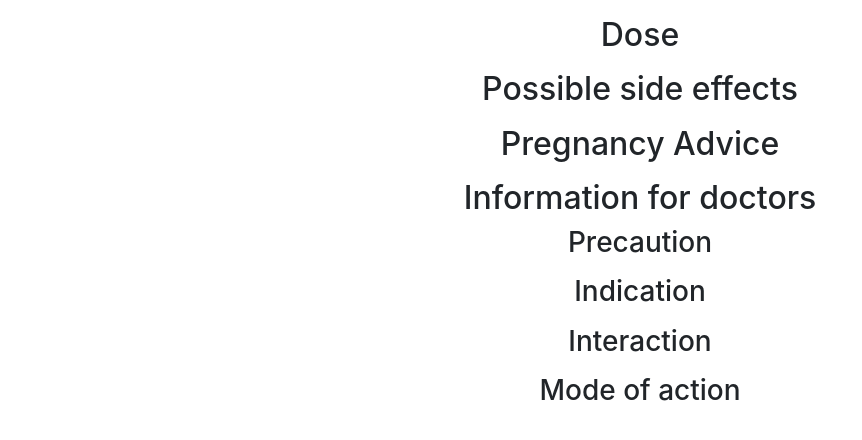
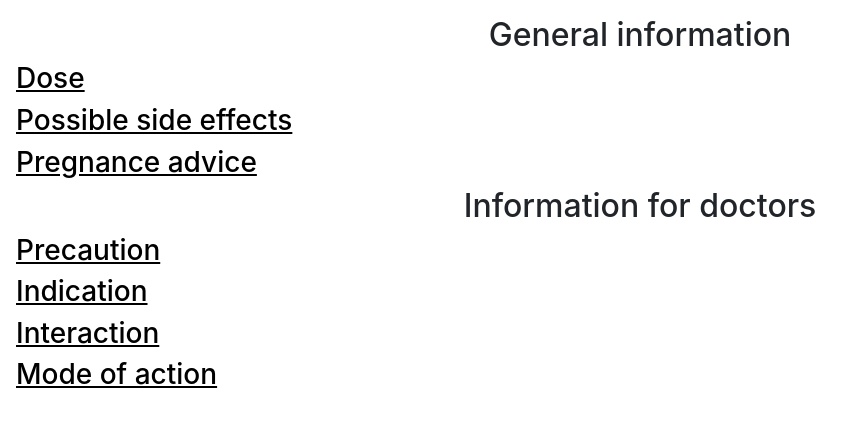
Before and after one commit to ProffD-17/Online-pharmacy, a Flask app: template templates/medicine_info.html in a window 1280 px wide. Shown: the top 440 px of the page, without its empty margins (0-862 px from the left). Run offline with Flask 3, Linux system fonts and the light colour scheme; the template is opened without the code that fills it, so the values that code supplies are empty; some libraries are stand-ins or nearby versions.

Commit message:
added collapsing sections to medicine info

```diff
--- a/static/styles.css
+++ b/static/styles.css
@@ -7,3 +7,11 @@
 .flex-center .btn {
     margin: 0 5px;
 }
+
+.underlined {
+    text-decoration: underline;
+}
+
+.black-text {
+    color: black;
+}
--- a/templates/medicine_info.html
+++ b/templates/medicine_info.html
@@ -1,26 +1,75 @@
 {% extends 'layout.html' %}
 {% block body %}
 
-    <div class="text-center m-3">
+    <div class="m-3">
+        <h1 class="text-center">{{ medicine_info['generic_name'] }}</h1>
         <section>
-            <h1>{{ medicine_info['generic_name'] }}</h1>
-            <h2>Dose</h2>
+            <h2 class="text-center">General information</h2>
+            <h3>
+                <a class="underlined black-text black-text" data-toggle="collapse" href="#dose-info" role="button" aria-expanded="false" aria-controls="collapseExample">
+                    Dose
+                </a>
+            </h3>
+            <div class="collapse" id="dose-info">
                 <p>{{ medicine_info['dose'] }}</p>
-            <h2>Possible side effects</h2>
+            </div>
+
+            <h3>
+                <a class="underlined black-text" data-toggle="collapse" href="#side-effects" role="button" aria-expanded="false" aria-controls="collapseExample">
+                    Possible side effects
+                </a>
+            </h3>
+            <div class="collapse" id="side-effects">
                 <p>{{ medicine_info['side_effect'] }}</p>
-            <h2>Pregnancy Advice</h2>
+            </div>
+
+            <h3>
+                <a class="underlined black-text" data-toggle="collapse" href="#pregnancy" role="button" aria-expanded="false" aria-controls="collapseExample">
+                    Pregnance advice
+                </a>
+            </h3>
+            <div class="collapse" id="pregnancy">
                 <p>{{ pregnancy_advice }}</p>
+            </div>
         </section>
         <section>
-            <h2>Information for doctors</h2>
-            <h3>Precaution</h3>
+            <h2 class="text-center">Information for doctors</h2>
+
+            <h3>
+                <a class="underlined black-text" data-toggle="collapse" href="#precaution" role="button" aria-expanded="false" aria-controls="collapseExample">
+                    Precaution
+                </a>
+            </h3>
+            <div class="collapse" id="precaution">
                 <p>{{ medicine_info['precaution'] }}</p>
-            <h3>Indication</h3>
+            </div>
+
+            <h3>
+                <a class="underlined black-text" data-toggle="collapse" href="#indication" role="button" aria-expanded="false" aria-controls="collapseExample">
+                    Indication
+                </a>
+            </h3>
+            <div class="collapse" id="indication">
                  <p>{{ medicine_info['indication'] }}</p>
-            <h3>Interaction</h3>
+            </div>
+
+            <h3>
+                <a class="underlined black-text" data-toggle="collapse" href="#interaction" role="button" aria-expanded="false" aria-controls="collapseExample">
+                    Interaction
+                </a>
+            </h3>
+            <div class="collapse" id="interaction">
                 <p>{{ medicine_info['interaction'] }}</p>
-            <h3>Mode of action</h3>
+            </div>
+
+            <h3>
+                <a class="underlined black-text" data-toggle="collapse" href="#mode-of-action" role="button" aria-expanded="false" aria-controls="collapseExample">
+                    Mode of action
+                </a>
+            </h3>
+            <div class="collapse" id="mode-of-action">
                 <p>{{ medicine_info['mode_of_action'] }}</p>
+            </div>
         </section>
     </div>
 
```
Also changed, not shown: 1 other file. Lines whose indentation alone changed are shown as unchanged.
